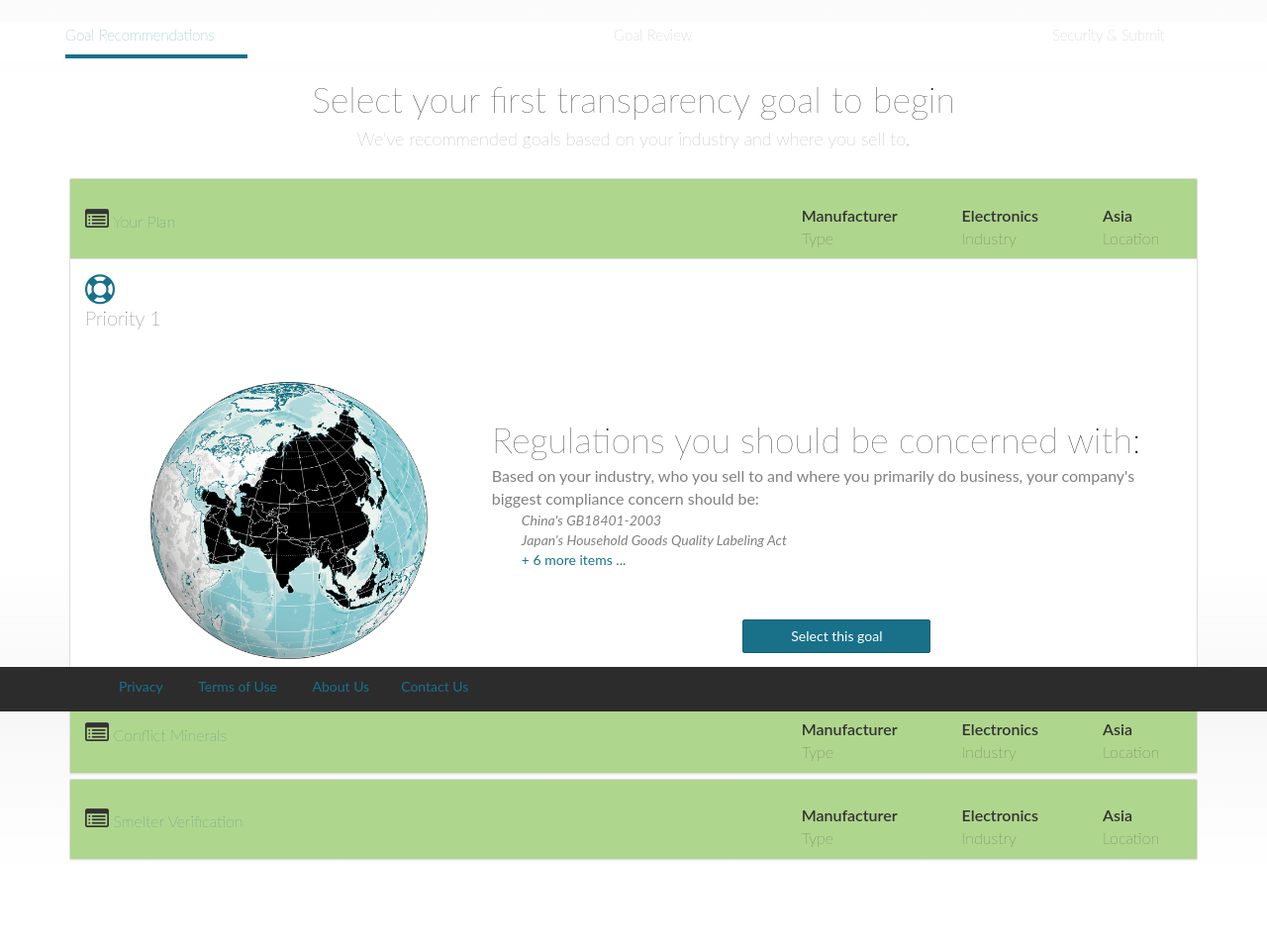
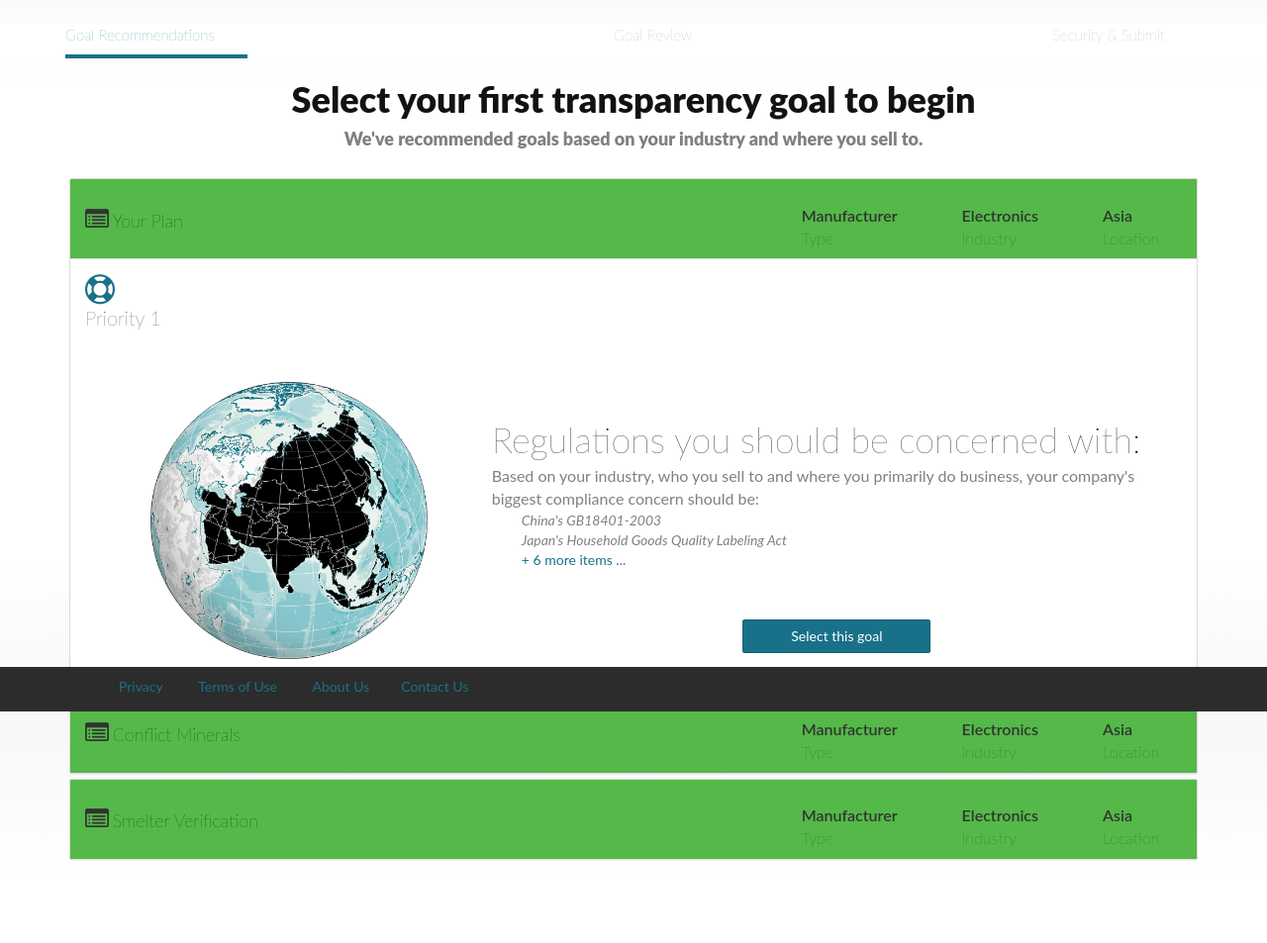
Before and after one commit to JonRichardson/SIProject, a PHP site: page / in a window 1280 px wide. Shown: the part 81-1034 px from the top of the page at 99% size. Run offline with PHP 8.4, Linux system fonts and the light colour scheme; some libraries are stand-ins or nearby versions.

Commit message:
fixed panel header

```diff
--- a/test.css
+++ b/test.css
@@ -45,15 +45,6 @@
   color: #187189;
 }
 
-/* Font weights for h1 and h4 tags */
-h1 {
-  font-weight: 100;
-}
-
-h4 {
-  font-weight: 100;
-}
-
 /* This places the buttons for selction and reading more in the center */
 .button {
   text-align: center;
@@ -65,7 +56,7 @@ h4 {
 }
 
 .panel-heading.customPanel {
-  background-color: #afd68d;
+  background-color: #54B948;
 }
 .accordion-toggle.yourPlan {
   text-decoration: none;
@@ -340,3 +331,13 @@ display: block;
 .col-sm-5.infoRight {
   margin-left: 50px;
 }
+
+.accordion-toggle.yourPlan span {
+  color: black;
+  font-size: 18px;
+  font-weight: 100;
+}
+
+.accordion-toggle.yourPlan span:hover {
+  font-weight: 500;
+}
```
